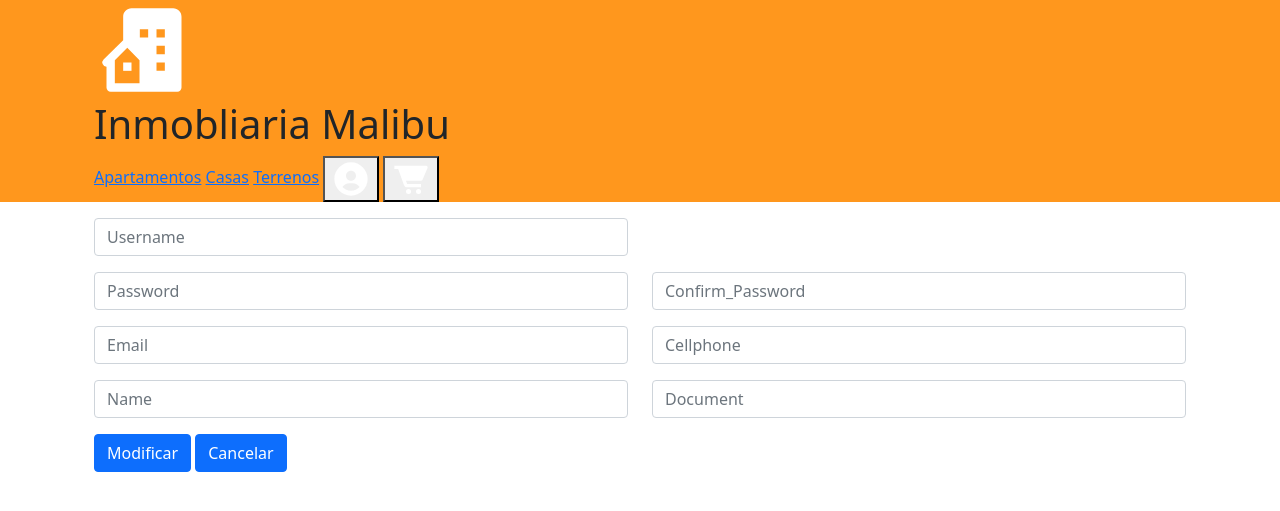
After one commit to Xslance21/Inmobiliaria_malibu, a PHP site: page /modificar_perfil.php in a window 1280 px wide. The commit adds this page. Shown: the top 511 px of the page. Run offline with PHP 8.4, Linux system fonts and the light colour scheme.

Commit message:
actualizacion nav header

```diff
--- a/header.php
+++ b/header.php
@@ -5,7 +5,7 @@
     <meta http-equiv="X-UA-Compatible" content="IE=edge">
     <meta name="viewport" content="width=device-width, initial-scale=1.0">
     <link href="https://cdn.jsdelivr.net/npm/bootstrap@5.0.2/dist/css/bootstrap.min.css" rel="stylesheet" integrity="sha384-EVSTQN3/azprG1Anm3QDgpJLIm9Nao0Yz1ztcQTwFspd3yD65VohhpuuCOmLASjC" crossorigin="anonymous">
-    <link rel="stylesheet" href="style_.css">
+    <link rel="stylesheet" href="style_header.css">
     <title>header</title>
 </head>
 <body>
@@ -20,13 +20,13 @@
             <nav class="nav">
                 <div class="row">
                     <div class="col">
-                        <a href="">Apartamentos</a>
-                        <a href="">Casas</a>
-                        <a href="">Terrenos</a>
-                        <button onclick="location.href=''">
+                        <a href="./apartamentos.php">Apartamentos</a>
+                        <a href="./casas.php">Casas</a>
+                        <a href="./terrenos.php">Terrenos</a>
+                        <button onclick="location.href='./perfil.php'">
                             <img src="assets/perfil.svg" alt="X">
                         </button>
-                        <button onclick="location.href=''">
+                        <button onclick="location.href='./carrito.php'">
                             <img src="assets/carrito.svg" alt="X">
                         </button>
                     </div>
--- /dev/null
+++ b/modificar_perfil.php
@@ -0,0 +1,54 @@
+<!DOCTYPE html>
+<html lang="en">
+<head>
+    <meta charset="UTF-8">
+    <meta http-equiv="X-UA-Compatible" content="IE=edge">
+    <meta name="viewport" content="width=device-width, initial-scale=1.0">
+    <link href="https://cdn.jsdelivr.net/npm/bootstrap@5.2.3/dist/css/bootstrap.min.css" rel="stylesheet" integrity="sha384-rbsA2VBKQhggwzxH7pPCaAqO46MgnOM80zW1RWuH61DGLwZJEdK2Kadq2F9CUG65" crossorigin="anonymous">
+    <link rel="stylesheet" type="text/css" href="style.css">
+    <title>Sing up</title>
+</head>
+<body>
+    <?php
+        require_once("./header.php")
+    ?>
+    <div class="container">
+        <form action="./validación_registro.php" method="post">
+            <div class="row">
+                <div class="col-sm-12 col-md-6 col-lg-6 mt-3">
+                    <input class="form-control" type="text" placeholder="Username" name="username">
+                </div>
+            </div>
+            <div class="row">
+                <div class="col-sm-12 col-md-6 col-lg-6 mt-3">
+                    <input class="form-control" type="password" placeholder="Password" name="password" id="pass">
+                </div>
+                <div class="col-sm-12 col-md-6 col-lg-6 mt-3">
+                    <input class="form-control" type="password" placeholder="Confirm_Password" onchange="confirmacion()" id="pass_2">
+                </div>
+            </div>
+            <div class="row">
+                <div class="col-sm-12 col-md-6 col-lg-6 mt-3">
+                    <input class="form-control" type="text" placeholder="Email" name="email">
+                </div>
+                <div class="col-sm-12 col-md-6 col-lg-6 mt-3">
+                    <input class="form-control" type="text" placeholder="Cellphone" name="cellphone">
+                </div>
+            </div>
+            <div class="row">
+                <div class="col-sm-12 col-md-6 col-lg-6 mt-3">
+                    <input class="form-control" type="text" placeholder="Name" name="name">
+                </div>
+                <div class="col-sm-12 col-md-6 col-lg-6 mt-3">
+                    <input class="form-control" type="text" placeholder="Document" name="document">
+                </div>
+            </div>
+            <div>
+                <button class="btn btn-primary mt-3" type="submit">Modificar</button>
+                <input class="btn btn-primary mt-3" type="submit" onclick="this.form.action='login.php'" value="Cancelar">
+            </div>
+        </form>
+    </div>
+    <script src="https://cdn.jsdelivr.net/npm/bootstrap@5.2.3/dist/js/bootstrap.bundle.min.js" integrity="sha384-kenU1KFdBIe4zVF0s0G1M5b4hcpxyD9F7jL+jjXkk+Q2h455rYXK/7HAuoJl+0I4" crossorigin="anonymous"></script>
+</body>
+</html>
--- /dev/null
+++ b/style_header.css
@@ -0,0 +1,3 @@
+header.header{
+    background-color: #ff971d;
+}
```
Also changed, not shown: apartamentos.php (added, +18 -0 lines), carrito.php (added, +18 -0 lines), casas.php (added, +18 -0 lines), perfil.php (added, +36 -0 lines), terrenos.php (added, +18 -0 lines), assets/carrito.svg (added), assets/logo.svg (added), assets/menu.svg (added), assets/perfil.svg (added).
